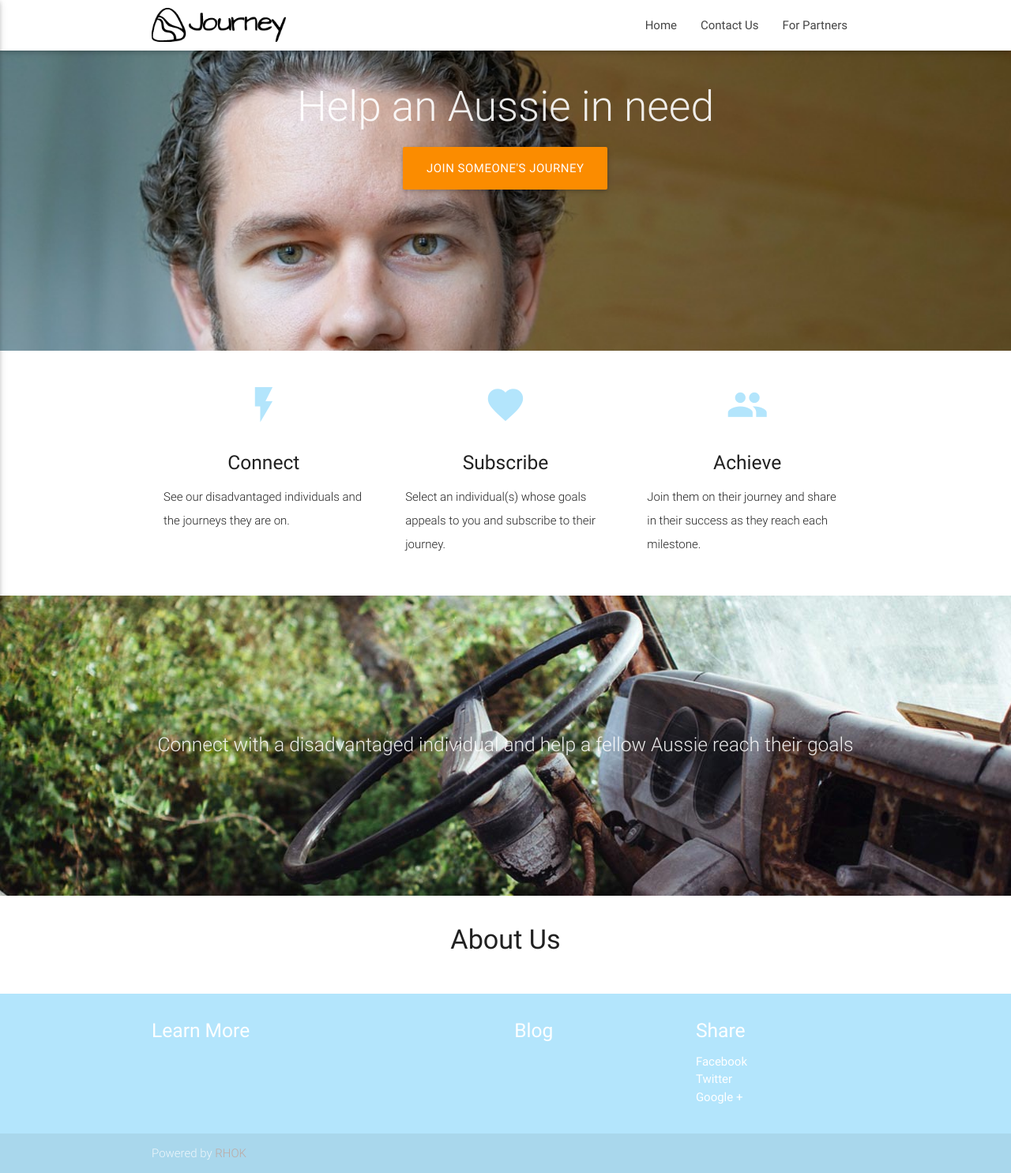
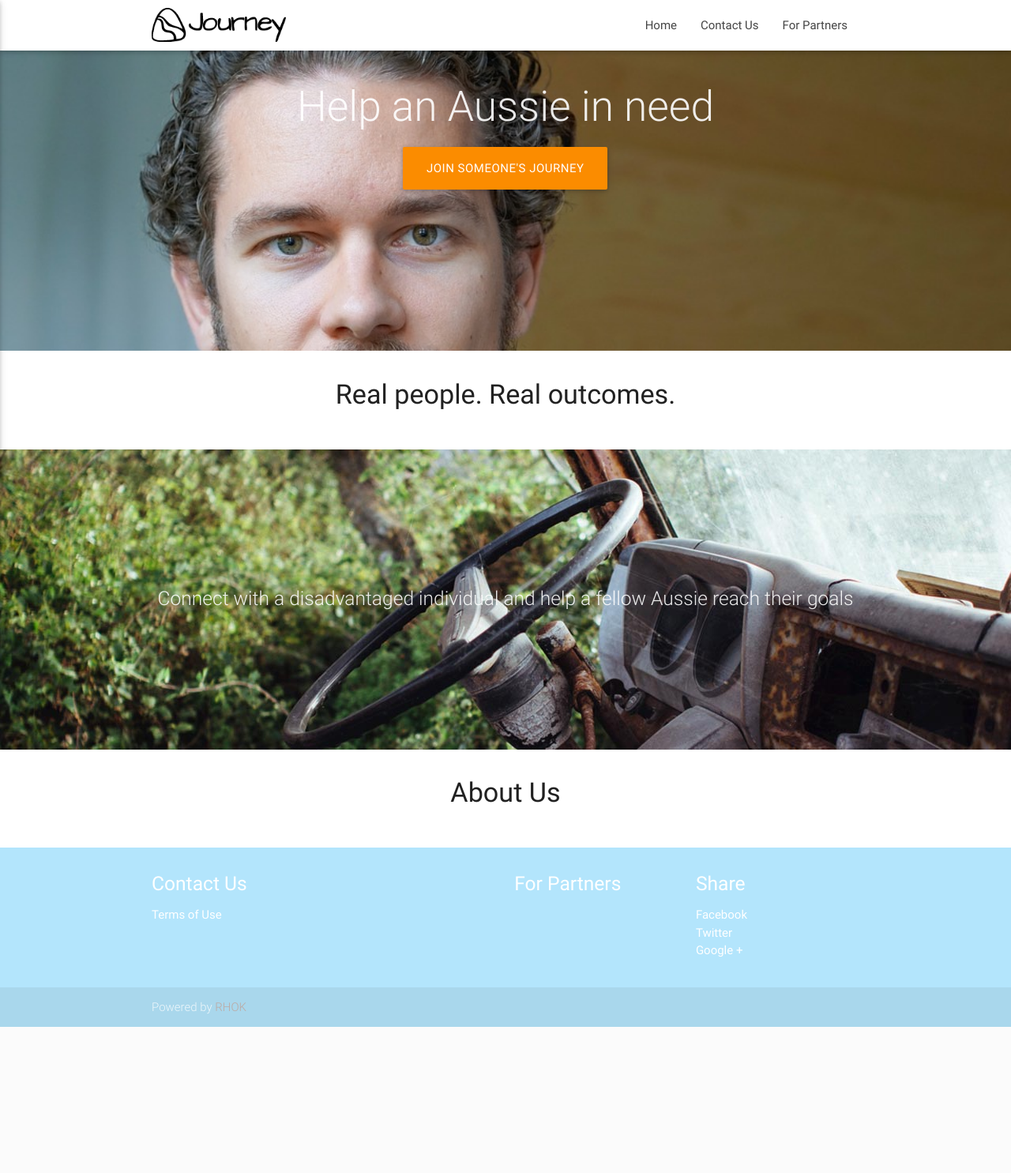
Before and after one commit to communitybuilders/journey-frontend, a PHP site: page / in a window 1280 px wide. Shown: the whole page at 79% size. After the commit the page ends 1300 px from the top, so only its background shows below. Run offline with PHP 8.4, Linux system fonts and the light colour scheme; some libraries are stand-ins or nearby versions.

Commit message:
adding extra pages

```diff
--- a/contact_us.php
+++ b/contact_us.php
@@ -2,6 +2,7 @@
 
   <div class="container">
     <div class="section">
+      <h3 id="title_contact_us"></h3>
       <div id="contact_us" class="row">
       </div>
     </div>
--- a/footer.php
+++ b/footer.php
@@ -2,10 +2,13 @@
   <div class="container">
     <div class="row">
       <div class="col l6 s12">
-        <h5 class="white-text">Learn More</h5>
+        <h5 class="white-text">Contact Us</h5>
+        <ul>
+        <li><a class="white-text" href="/terms_of_use.php">Terms of Use</a></li>
+          </ul>
       </div>
       <div class="col l3 s12">
-        <h5 class="white-text">Blog</h5>
+        <h5 class="white-text">For Partners</h5>
       </div>
       <div class="col l3 s12">
         <h5 class="white-text">Share</h5>
@@ -29,7 +32,11 @@
 <script src="https://code.jquery.com/jquery-2.1.1.min.js"></script>
 <script src="js/materialize.js"></script>
 <script src="js/init.js"></script>
-<script src="js/about.js"></script>
+<script src="js/for_partners.js"></script>
+<script src="js/contact_us.js"></script>
+<script src="js/terms_of_use.js"></script>
+<script src="js/about_us.js"></script>
+<script src="js/home_page.js"></script>
 <script src="js/cards.js"></script>
 <script src="js/profile.js"></script>
 
--- a/for_partners.php
+++ b/for_partners.php
@@ -2,7 +2,8 @@
 
   <div class="container">
     <div class="section">
-      <div id="how_to_join" class="row">
+      <h3 id="title_for_partners"></h3>
+      <div id="for_partners" class="row">
       </div>
     </div>
   </div>
--- a/index.php
+++ b/index.php
@@ -25,37 +25,11 @@
 
       <!--   Icon Section   -->
       <div class="row">
-        <div class="col s12 m4">
-          <div class="icon-block">
-            <h2 class="center light-blue-text text-lighten-4"><i class="material-icons">flash_on</i></h2>
-            <h5 class="center">Connect</h5>
-
-            <p class="light">
-              See our disadvantaged individuals and the journeys they are on.
-            </p>
-          </div>
-        </div>
-
-        <div class="col s12 m4">
-          <div class="icon-block">
-            <h2 class="center light-blue-text text-lighten-4"><i class="material-icons">favorite</i></h2>
-            <h5 class="center">Subscribe</h5>
-
-            <p class="light">
-              Select an individual(s) whose goals appeals to you and subscribe to their journey.
-            </p>
-          </div>
-        </div>
-
-        <div class="col s12 m4">
-          <div class="icon-block">
-            <h2 class="center light-blue-text text-lighten-4"><i class="material-icons">group</i></h2>
-            <h5 class="center">Achieve</h5>
-
-            <p class="light">
-              Join them on their journey and share in their success as they reach each milestone.
-            </p>
-          </div>
+        <div class="col s12 center">
+          <h3><i class="mdi-content-send brown-text"></i></h3>
+          <h4>Real people. Real outcomes.</h4>
+          <p id="home_page" class="center-align light">
+          </p>
         </div>
       </div>
 
@@ -80,7 +54,7 @@
         <div class="col s12 center">
           <h3><i class="mdi-content-send brown-text"></i></h3>
           <h4>About Us</h4>
-          <p id="about_us" class="left-align light">
+          <p id="about_us" class="center-align light">
           </p>
         </div>
       </div>
--- a/js/about.js
+++ b/js/about_us.js
@@ -1,13 +1,12 @@
 $(document).ready(function() {
-    aboutus();
+    about_us();
 });
 
-function aboutus(){
+function about_us(){
 
     $.ajax({
         url: "https://journey.communitybuilders.com.au/node/6?_format=json"
     }).then(function(data) {
-
         $('#about_us').html(data.body[0].value);
     });
 }
--- /dev/null
+++ b/js/contact_us.js
@@ -0,0 +1,13 @@
+$(document).ready(function() {
+    contact_us();
+});
+
+function contact_us(){
+
+    $.ajax({
+        url: "https://journey.communitybuilders.com.au/node/10?_format=json"
+    }).then(function(data) {
+        $('#title_contact_us').html(data.title[0].value);
+        $('#contact_us').html(data.body[0].value);
+    });
+}
--- /dev/null
+++ b/js/for_partners.js
@@ -0,0 +1,13 @@
+$(document).ready(function() {
+    for_partners();
+});
+
+function for_partners(){
+
+    $.ajax({
+        url: "https://journey.communitybuilders.com.au/node/13?_format=json"
+    }).then(function(data) {
+        $('#title_for_partners').html(data.title[0].value);
+        $('#for_partners').html(data.body[0].value);
+    });
+}
--- /dev/null
+++ b/js/home_page.js
@@ -0,0 +1,12 @@
+$(document).ready(function() {
+    home_page();
+});
+
+function home_page(){
+
+    $.ajax({
+        url: "https://journey.communitybuilders.com.au/node/14?_format=json"
+    }).then(function(data) {
+        $('#home_page').html(data.body[0].value);
+    });
+}
--- /dev/null
+++ b/js/terms_of_use.js
@@ -0,0 +1,13 @@
+$(document).ready(function() {
+    terms_of_use();
+});
+
+function terms_of_use(){
+
+    $.ajax({
+        url: "https://journey.communitybuilders.com.au/node/12?_format=json"
+    }).then(function(data) {
+        $('#title_terms_of_use').html(data.title[0].value);
+        $('#terms_of_use').html(data.body[0].value);
+    });
+}
--- a/terms_of_use.php
+++ b/terms_of_use.php
@@ -2,6 +2,7 @@
 
   <div class="container">
     <div class="section">
+      <h3 id="title_terms_of_use"></h3>
       <div id="terms_of_use" class="row">
       </div>
     </div>
```
Also changed, not shown: profile.php (+4 -4 lines).
